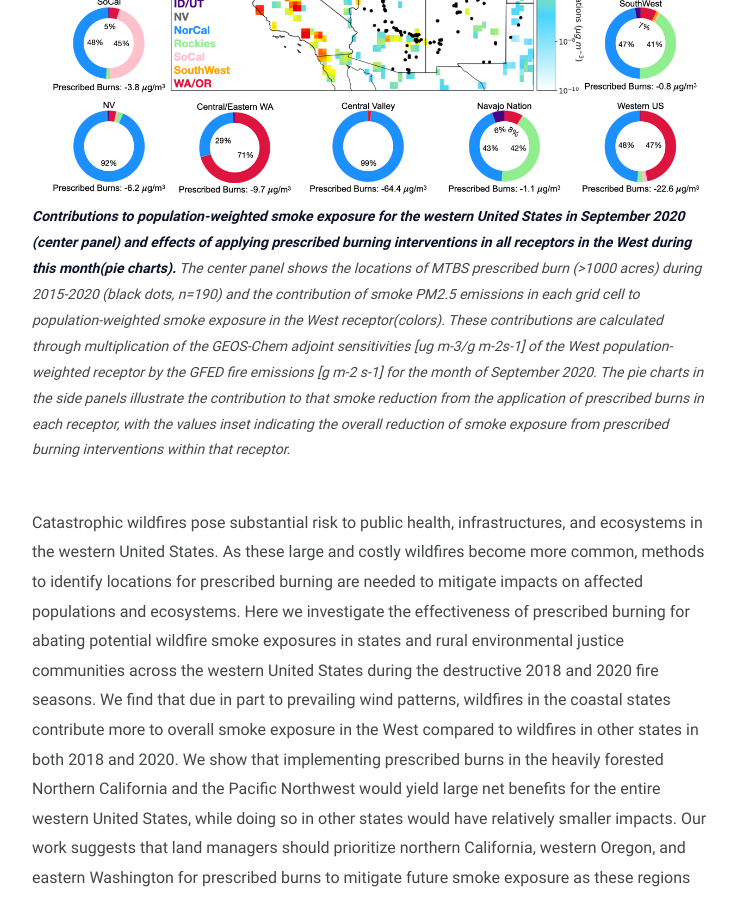
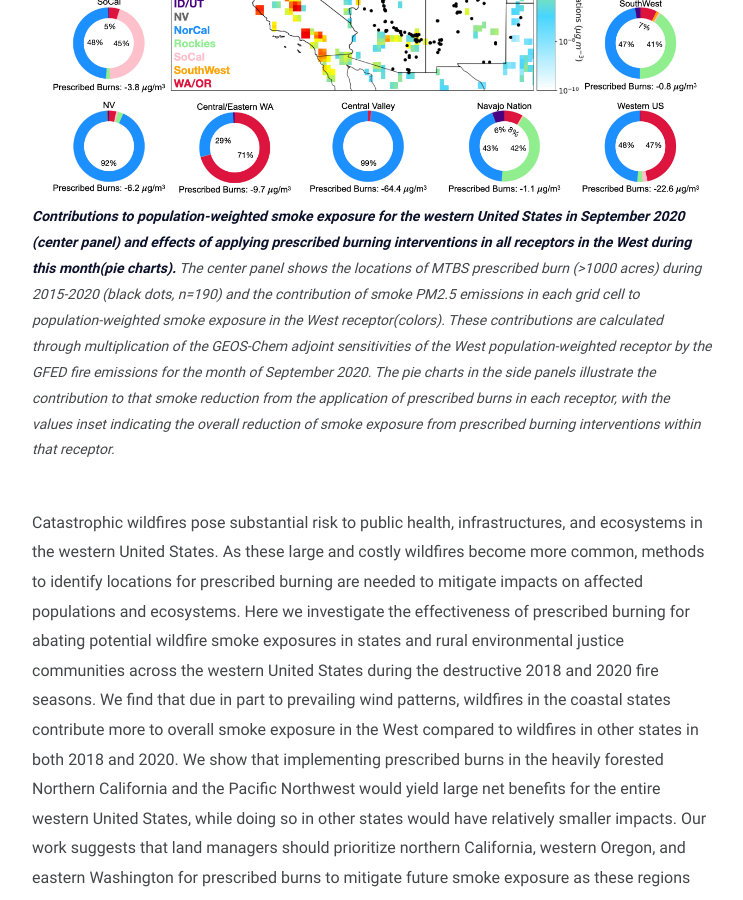
Before and after one commit to mkelp/mkelp.github.io, a Jekyll site: the page built from research.md, in a window 1280 px wide and 900 px high, scrolled down 611 px. Shown: the whole window, without its empty margins (268-1011 px from the left). Built offline with Jekyll 4.4.1, drawn with Linux system fonts in a browser that asks for light colours.

Commit message:
Dec commit3

```diff
--- a/research.md
+++ b/research.md
@@ -15,7 +15,7 @@ image: assets/img/badlands3.jpg
 <font size="+1"><p align="center"><strong>Wildfire smoke, prescribed burns, and rural environmental justice in the western United States</strong></p></font>
 <figure>
 <img src="/assets/img/prescribedfires_fig.jpeg" alt="controlled burns fig">
-<figcaption><b>Contributions to population-weighted smoke exposure for the western United States in September 2020 (center panel) and effects of applying prescribed burning interventions in all receptors in the West during this month(pie charts).</b> The center panel shows the locations of MTBS prescribed burn (>1000 acres) during 2015-2020 (black dots, n=190) and the contribution of smoke PM2.5 emissions in each grid cell to population-weighted smoke exposure in the West receptor(colors). These contributions are calculated through multiplication of the GEOS‐Chem adjoint sensitivities [ug m-3/g m-2s-1] of the West population‐weighted receptor by the GFED fire emissions [g m-2 s-1] for the month of September 2020. The pie charts in the side panels illustrate the contribution to that smoke reduction from the application of prescribed burns in each receptor, with the values inset indicating the overall reduction of smoke exposure from prescribed burning interventions within that receptor.</figcaption>
+<figcaption><b>Contributions to population-weighted smoke exposure for the western United States in September 2020 (center panel) and effects of applying prescribed burning interventions in all receptors in the West during this month(pie charts).</b> The center panel shows the locations of MTBS prescribed burn (>1000 acres) during 2015-2020 (black dots, n=190) and the contribution of smoke PM2.5 emissions in each grid cell to population-weighted smoke exposure in the West receptor(colors). These contributions are calculated through multiplication of the GEOS‐Chem adjoint sensitivities of the West population‐weighted receptor by the GFED fire emissions for the month of September 2020. The pie charts in the side panels illustrate the contribution to that smoke reduction from the application of prescribed burns in each receptor, with the values inset indicating the overall reduction of smoke exposure from prescribed burning interventions within that receptor.</figcaption>
 </figure>
 
 <br />
```
